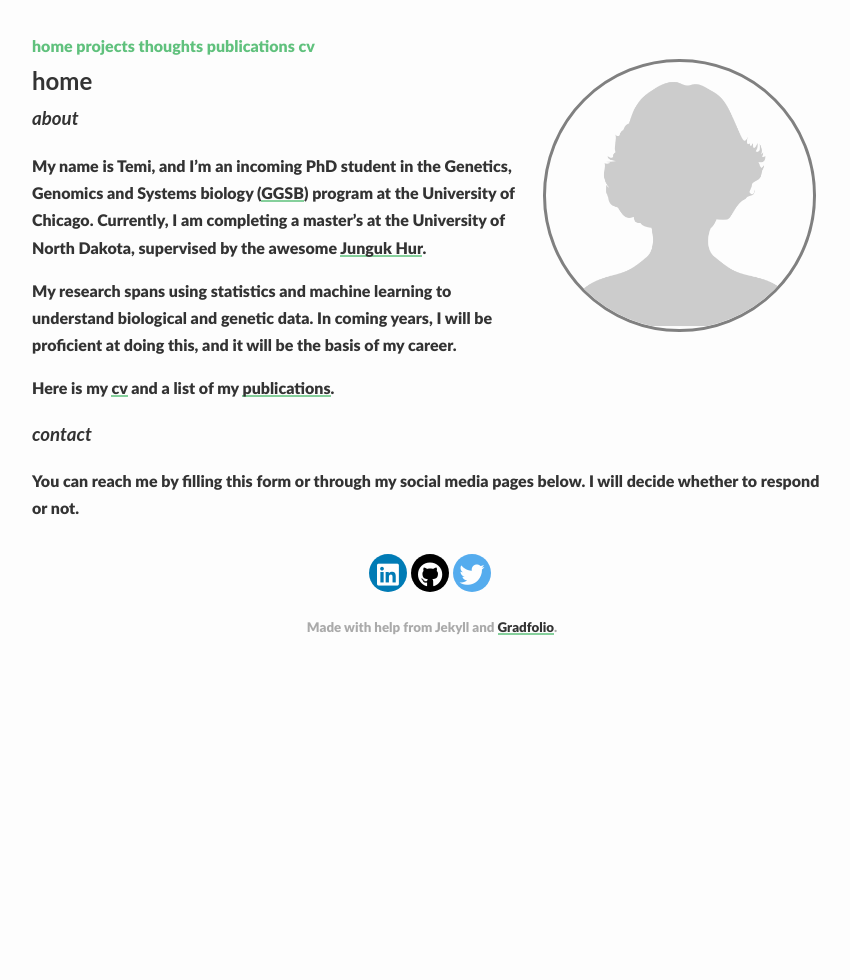
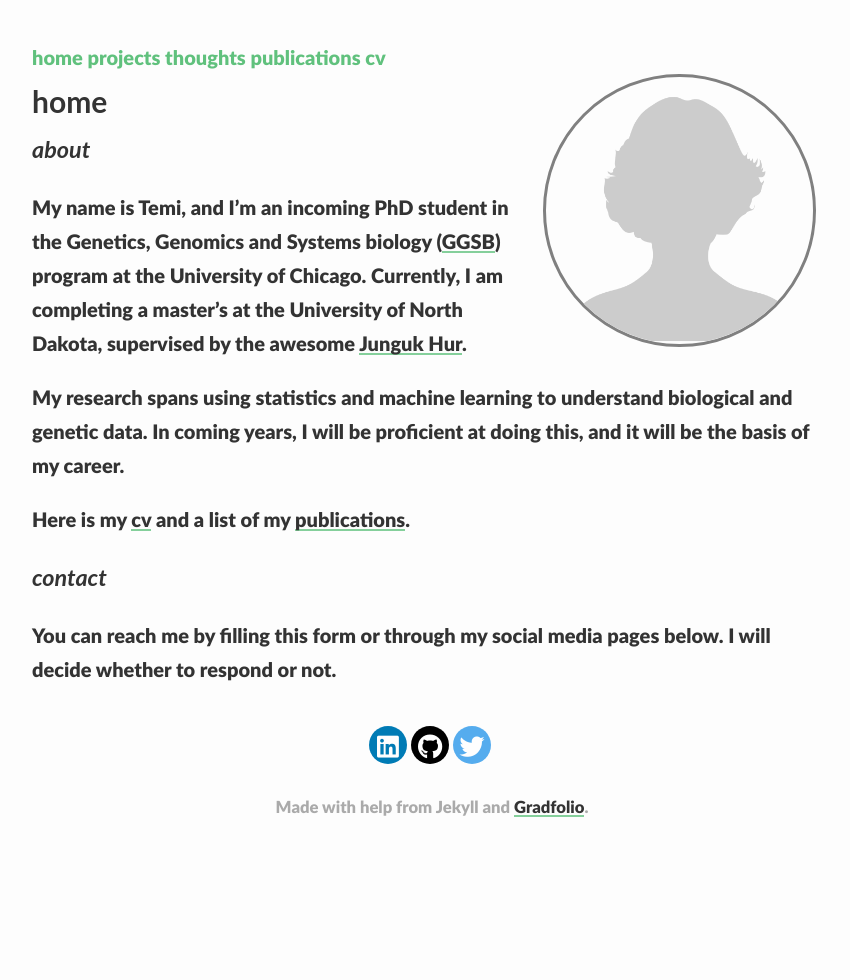
Before and after one commit to tobbyxy/temipete.github.io, a Jekyll site: the page built from index.md, in a window 1280 px wide. Shown: the whole page, without its empty margins (208-1058 px from the left). Built offline with Jekyll 4.4.1, drawn with Linux system fonts in a browser that asks for light colours; nearby versions of some CDN libraries; our own code applies the rules of GitHub Pages for plain Markdown files.

Commit message:
Update style.scss

```diff
--- a/assets/css/_sass/style.scss
+++ b/assets/css/_sass/style.scss
@@ -8,8 +8,7 @@ body {
   font-family: "Times New Roman", Times, serif;
   margin: 0 auto;
   line-height: $base-line-height;
-  /*font-size: $base-font-size;*/
-  font-size: medium;
+  font-size: $base-font-size;
   color: $text-color;
   background-color: $body-bg;
   padding: 2em 1em;
```
